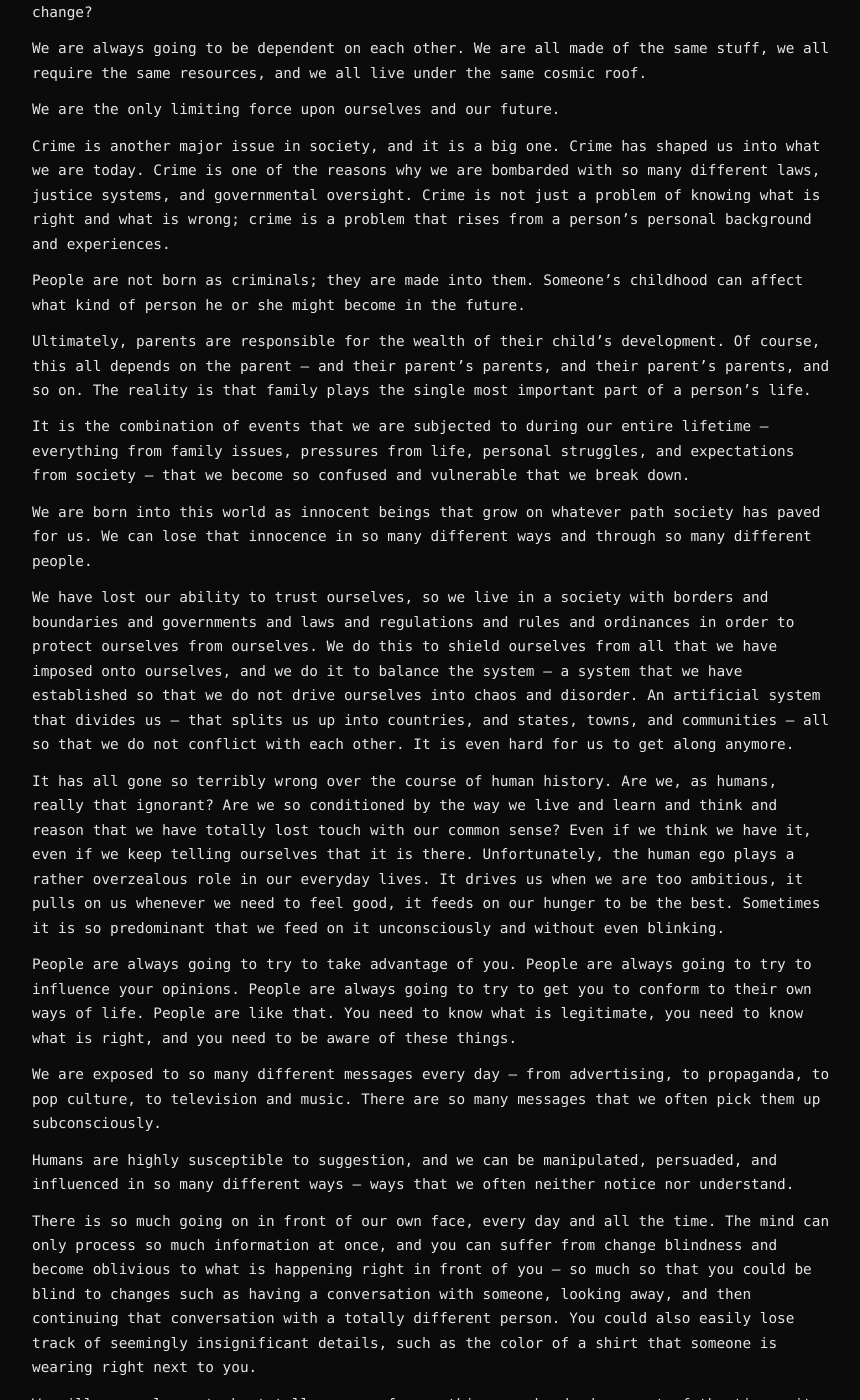
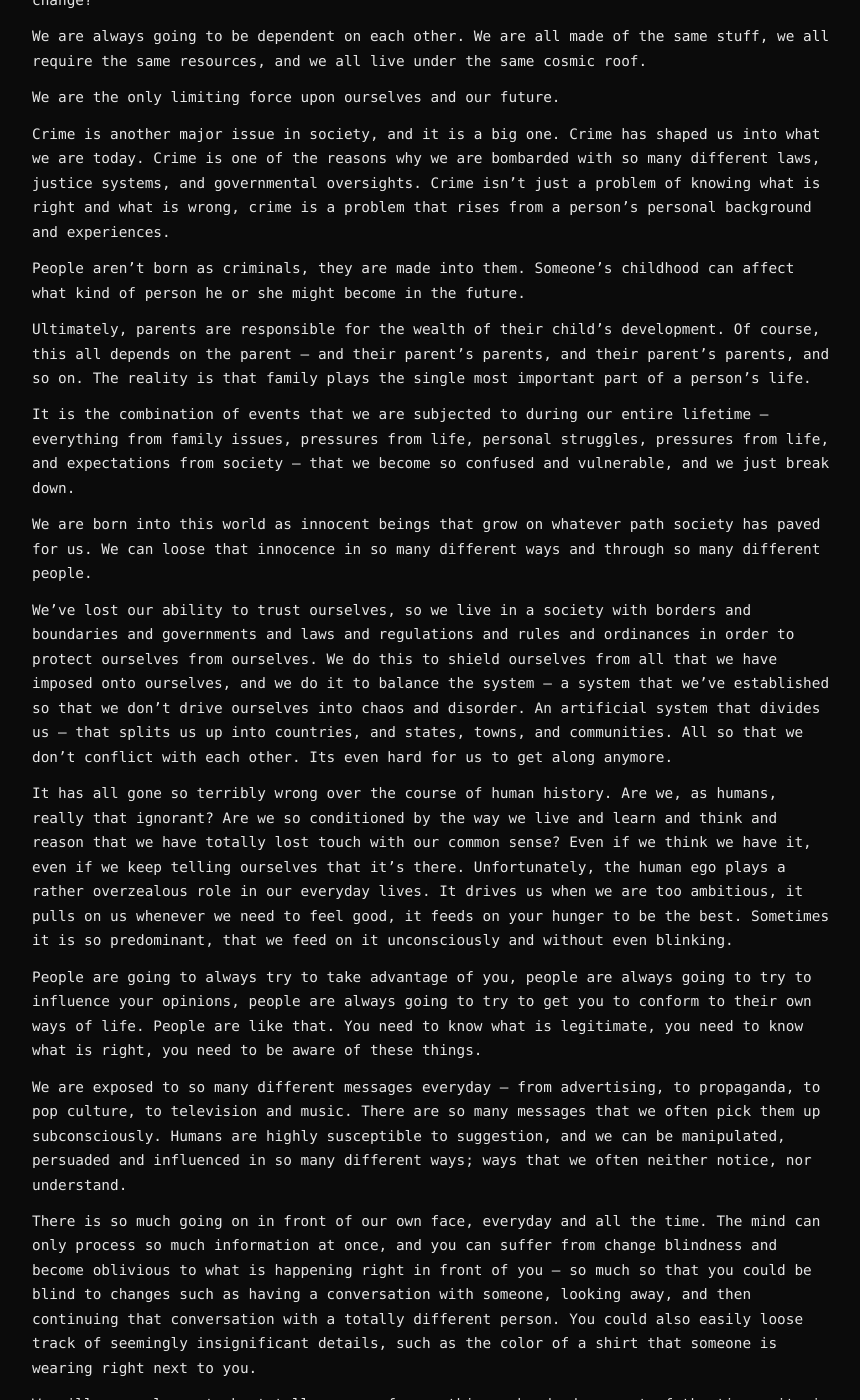
Before and after one commit to raelovejoy/raelog, a Jekyll site: the page built from _posts/2008-02-14-archive-2008-on-life-the-world-and-society.md, in a window 1280 px wide and 1400 px high, scrolled down 3374 px. Shown: the whole window, without its empty margins (208-1068 px from the left). Built offline with Jekyll 4.4.1, drawn with Linux system fonts in a browser that asks for light colours; some of the changed text lies outside the part shown.

Commit message:
Update 2008-02-14-archive-2008-on-life-the-world-and-society.md

```diff
--- a/_posts/2008-02-14-archive-2008-on-life-the-world-and-society.md
+++ b/_posts/2008-02-14-archive-2008-on-life-the-world-and-society.md
@@ -12,69 +12,68 @@
 
 ---
 
-Sometimes I think we, as human beings, need to take a good step back and simply notice all that we have been missing out on from our hard-pressed lives; lives which are continuously bound by the daily weight of work and stress. As humans, it is absolutely essential to remember to step back every so often and just notice things: the crisp smell of clean air (if you are lucky); the gentle touch of grass; the soft warmth of the sun; the relaxing sound of a forest; the sight of birds flying effortlessly through the air; and the beauty of a sunset.
+Sometimes I think we, as human beings, need to take a good step back and simply notice all that we have been missing out on from our hard-pressed lives; lives which are continuously bound by the daily weight of work and stress. As humans, it is absolutely essential to remember to step back every so often and just notice things: The crisp smell of clean air (if you are lucky); the gentle touch of grass; the soft warmth of the sun; the relaxing sound of a forest; the sight of birds flying effortlessly through the air; and the beauty of a sunset.
 
-There is so much that all of us take for granted, but we are so distracted by our nearly robotic lives that we have unfortunately become oblivious of and desensitized to the awe and wonder of the natural world, which is all around us. We constantly fear the unpredictability of weather and its effects on human society. We try to avoid things like rain and snow because it interferes with our ability to carry out our daily lives in comfort, and we panic in really bad weather, or during natural disasters -- where for the most part, we are ill-prepared.
+There is so much that all of us take for granted, but we are so distracted by our nearly robotic lives that we have unfortunately become oblivious of and desensitized to the awe and wonder of the natural world, which is all around us. We constantly fear the unpredictability of weather and its effects on human society. We try to avoid things like rain and snow because it interferes with our ability to carry out our daily lives in comfort; and we panic in really bad weather, or during natural disasters— where for the most part, we are ill-prepared.
 
-Over hundreds of thousands of years, we have almost completely forgotten about our most basic natural abilities -- especially our ability to survive in the wild; our ability to adapt to varying situations and environments; our ability to live self-sufficiently -- with only what we need, without modern tools and technologies; our ability to live in a world without unnecessary medicines -- by utilizing plants, trees, and other natural resources; and our ability to live in harmony with one another -- and the natural world.
+Over hundreds of thousands of years, we have almost completely forgotten about our most basic natural abilities— especially our ability to survive in the wild; our the ability to adapt to varying situations and environments; our ability to live self-sufficiently— with only what we need, without modern tools and technologies; our ability to live in a world without (unnecessary) medicines— by utilizing plants, trees, and other natural resources; and our ability to live in harmony with one another— and the natural world.
 
 We should be embracing nature, not ignoring it; not fearing it.
 
-Like it or not, we live in a world that has the ability to harm us -- naturally or not. Man-made threats -- such as war, overpopulation, waste, pollution, climate change, toxins, resource depletion, habitat destruction, and land degradation -- all pose a significant threat to both humans and wildlife.
+Like it or not, we live in a world that has the ability to harm us— naturally or not. Man-made threats— such as war, overpopulation, waste, pollution, climate change, toxins, resource depletion, habitat destruction, and land degradation— all pose a significant threat to both humans and wildlife.
 
-We also have the ability to protect ourselves from these things -- that is, if we are willing to help ourselves pioneer necessary solutions -- and not just technologically -- no matter what the cost.
+We also have the ability to protect ourselves from these things— that is, if we are willing to help ourselves pioneer necessary solutions—and not just technologically— no matter what the cost.
 
-It is our responsibility to take care of what we have affected and infected with our harmful waste and negative habits. Like it or not, we must sacrifice some basic conveniences so we can live efficiently, and in harmony with our environment. We need to be developing new and more efficient technologies as well as producing clean, renewable energy. Of course, the cost of producing new technologies that are efficient will be significantly higher than what we have now, but the cost of doing nothing will not come without severe consequences -- and even greater costs.
+It is our responsibility to take care of what we have effected and infected with our harmful waste and negative habits. Like it or not, we must sacrifice some basic conveniences so we can live efficiently, and in harmony with our environment. We need to be developing new and more efficient technologies as well as producing clean, renewable energy. Of course, the cost of producing new technologies that are efficient will be significantly higher than what we have now, but the cost of doing nothing will not come without severe consequences— and even greater costs.
 
-Our dependency on the very things that are harming us -- our transportation, our fuel, our homes, our products, our population, and our waste -- are without a doubt, the biggest threats that we face today.
+Our dependency on the very things that are harming us— our transportation, our fuel, our homes, our products, our population, and our waste— are without a doubt, the biggest threats that we face today.
 
-We have become so dependent, so manipulated by ourselves. We have put politics and economics in front of our most basic and fundamental rights, needs, and abilities as human beings. We have put the economy in front of our ability to advance forward with new technology in order for us to change at a much faster rate.
+We’ve become so dependent, so manipulated by ourselves. We’ve put politics and economics in front of our most basic and fundamental rights, needs, and abilities as human beings. We’ve put the economy in front of our ability to advance forward with new technology in order for us to change at a much faster rate.
+We’ve basically limited the ability to protect ourselves from worldwide problems because of the size of our budgets. We try to balance the economy on a scale, and try to convince ourselves that the economy is more important than the entire planet — especially when it comes to dealing with international disasters, whether they be natural or man-made.
 
-We have basically limited the ability to protect ourselves from worldwide problems because of the size of our budgets. We try to balance the economy on a scale, and try to convince ourselves that the economy is more important than the entire planet -- especially when it comes to dealing with international disasters, whether they be natural or man-made.
+We are told that we should protect our children from everything — and that everything is a potential danger to them. Yes, we live in a dangerous world, and it is only natural to want to protect our children, but there comes a point where we are overprotecting them. We childproof everything, we set rules for them, and we only teach them about the dangers of everything.
 
-We are told that we should protect our children from everything -- and that everything is a potential danger to them. Yes, we live in a dangerous world, and it is only natural to want to protect our children, but there comes a point where we are overprotecting them. We childproof everything, we set rules for them, and we only teach them about the dangers of everything.
+We should be allowing them the chance to explore these things, so that they don’t grow up in a world of fear and uncertainty. In many ancient civilizations, children were able to do things like own a knife, use a bow and arrow, utilize fire, and learn dangerous skills early on.
 
-We should be allowing them the chance to explore these things, so that they do not grow up in a world of fear and uncertainty. In many ancient civilizations, children were able to do things like own a knife, use a bow and arrow, utilize fire, and learn dangerous skills early on.
-
-Children have the amazing ability to learn quickly, and at an early age. If we allow them to explore their world, then they will not freak out later on when they do make a mistake -- and they will be that much stronger, smarter, safer, and more responsible.
+Children have the amazing ability to learn quickly, and at an early age. If we allow them to be explore their world, than they won’t freak out later on when they do make a mistake — and they will be that much stronger, smarter, safer, and more responsible.
 
 We live in a sort of socially constructed reality, where we are shaped and molded and conditioned by our society rather than our own natural lives as human beings. We are born into a world of rules and standards and expectations.
 
-It is like we have completely forgotten about who we really are.
+It’s like we’ve completely forgot about who we really are.
 
 Just try to imagine being born on an uninhabited island, with no government or rules or problems, and then imagine trying to build a whole new civilization from this.
 
-A great number of early civilizations were formed just like that, and many still exist today -- some who have never met modern society, some who have never experienced modern technology, and some who are not bound to the same politics as us.
+A great number of early civilizations were formed just like that, and many still exist today — some who have never met modern society, some who have never experienced modern technology, and some who aren’t bound to the same politics as us.
 
-They have survived on nothing more than their surrounding environment, and the dependency on nature -- which played a crucial part of their everyday lives.
+They’ve survived on nothing more than their surrounding environment, and the dependency on nature — which played a crucial part of their everyday lives.
 
-They respected nature with great honor and appreciation, and always gave back what they took from it -- some tribes would go as far as sacrificing themselves in the name of nature.
+They respected nature with great honor and appreciation, and always gave back what they took from it — some tribes would go as far as sacrificing themselves in the name of nature.
 
-Nature was more than a resource to them; nature was a part of them; nature was a life force; nature was everything.
+Nature was more than a resource to them, nature was a part of them, nature was a life force, nature was everything.
 
-We saw these people as "uncivilized" and "primitive," and they saw us as "barbaric" and "unnatural." We were two completely opposite peoples.
+We saw these people as “uncivilized” and “primitive,” and they saw us as “barbaric” and “unnatural.” We were two completely opposite peoples.
 
 We were both completely different, and that frightened us. We had dissimilar beliefs and views on the world, and that brought us into conflict.
 
-Try imagining two entirely unalike civilizations, both of whom have spent thousands of years in separate parts of the world -- isolated from each other, teaching, learning, and practicing different philosophies, different theories, different ideologies, and different ways of thinking.
+Try imagining two entirely unalike civilizations, both whom have spent thousands of years in separate parts of the world — isolated from each other, teaching, learning, and practicing different philosophies, different theories, different ideology, and different ways of thinking.
 
-Imagine that, and then multiply the number of different cultures, societies, and civilizations hundreds and thousands of times over. Billions of people with vast and immeasurable amounts of variation.
+Imagine that, and then multiply the number of different cultures, societies and civilizations hundreds and thousands of times over. Billions of people with vast and immeasurable amounts of variation.
 
 Sooner or later we all end up discovering each other, and sooner or later we all end up fighting to defend our ways of living, thinking, and existing.
 
-As the only beings on Earth that are capable of possessing intelligence, it was, in effect, inevitable that we have evolved into who we are. We fight for survival, we fight for our beliefs, we fight for everything.
+As the only beings on Earth that are capable of possessing intelligence, it was, in effect, inevitable that we’ve evolved into who we are. We fight for survival, we fight for our beliefs, we fight for everything.
 
 Like it or not, all life is forced to live with each other, and that is how it will always be.
 
-We must forget our petty conflicts and our paltry differences. We need to band together as a community, we need to help each other as a humanity, we need to fight for what really matters -- because we are all inhabitants of the same world.
+We must forget our petty conflicts and our paltry differences. We need to band together as a community, we need to help each other as a humanity, we need to fight for what really matters — because we are all inhabitants of the same world.
 
 We are the cure for our condition, we are the answer to our questions, we are the solution to our problems. We are human beings, and we are one voice with many faces.
 
-If we fail to apply all that we know and are capable of to our lives in a constructive manner, then we will risk an uncertain future.
+If we fail to apply all that we know and are capable of to our lives in a constructive manner, than we will risk an uncertain future.
 
-Should we not be investing our knowledge and abilities as human beings in order to save ourselves from ourselves?
+Shouldn’t we be investing our knowledge and abilities as human beings in order to save ourselves from ourselves?
 
-If we fail to live together in peace, we will fight each other until there is nothing left of us, or our world. We will all risk losing everything that we have accomplished over thousands of centuries and generations.
+If we fail to live together in peace, we will fight each other until there is nothing left of us, or our world. We will all risk loosing everything that we’ve accomplished over thousands of centuries and generations.
 
 Are we really going to wait for disaster, devastation, and destruction before we finally change?
 
@@ -82,39 +81,38 @@
 
 We are the only limiting force upon ourselves and our future.
 
-Crime is another major issue in society, and it is a big one. Crime has shaped us into what we are today. Crime is one of the reasons why we are bombarded with so many different laws, justice systems, and governmental oversight. Crime is not just a problem of knowing what is right and what is wrong; crime is a problem that rises from a person's personal background and experiences.
+Crime is another major issue in society, and it is a big one. Crime has shaped us into what we are today. Crime is one of the reasons why we are bombarded with so many different laws, justice systems, and governmental oversights. Crime isn’t just a problem of knowing what is right and what is wrong, crime is a problem that rises from a person’s personal background and experiences.
 
-People are not born as criminals; they are made into them. Someone's childhood can affect what kind of person he or she might become in the future.
+People aren’t born as criminals, they are made into them. Someone’s childhood can affect what kind of person he or she might become in the future.
 
-Ultimately, parents are responsible for the wealth of their child's development. Of course, this all depends on the parent -- and their parent's parents, and their parent's parents, and so on. The reality is that family plays the single most important part of a person's life.
+Ultimately, parents are responsible for the wealth of their child’s development. Of course, this all depends on the parent — and their parent’s parents, and their parent’s parents, and so on. The reality is that family plays the single most important part of a person’s life.
 
-It is the combination of events that we are subjected to during our entire lifetime -- everything from family issues, pressures from life, personal struggles, and expectations from society -- that we become so confused and vulnerable that we break down.
+It is the combination of events that we are subjected to during our entire lifetime — everything from family issues, pressures from life, personal struggles, pressures from life, and expectations from society — that we become so confused and vulnerable, and we just break down.
 
-We are born into this world as innocent beings that grow on whatever path society has paved for us. We can lose that innocence in so many different ways and through so many different people.
+We are born into this world as innocent beings that grow on whatever path society has paved for us. We can loose that innocence in so many different ways and through so many different people.
 
-We have lost our ability to trust ourselves, so we live in a society with borders and boundaries and governments and laws and regulations and rules and ordinances in order to protect ourselves from ourselves. We do this to shield ourselves from all that we have imposed onto ourselves, and we do it to balance the system -- a system that we have established so that we do not drive ourselves into chaos and disorder. An artificial system that divides us -- that splits us up into countries, and states, towns, and communities -- all so that we do not conflict with each other. It is even hard for us to get along anymore.
+We’ve lost our ability to trust ourselves, so we live in a society with borders and boundaries and governments and laws and regulations and rules and ordinances in order to protect ourselves from ourselves. We do this to shield ourselves from all that we have imposed onto ourselves, and we do it to balance the system — a system that we’ve established so that we don’t drive ourselves into chaos and disorder. An artificial system that divides us — that splits us up into countries, and states, towns, and communities. All so that we don’t conflict with each other. Its even hard for us to get along anymore.
 
-It has all gone so terribly wrong over the course of human history. Are we, as humans, really that ignorant? Are we so conditioned by the way we live and learn and think and reason that we have totally lost touch with our common sense? Even if we think we have it, even if we keep telling ourselves that it is there. Unfortunately, the human ego plays a rather overzealous role in our everyday lives. It drives us when we are too ambitious, it pulls on us whenever we need to feel good, it feeds on our hunger to be the best. Sometimes it is so predominant that we feed on it unconsciously and without even blinking.
+It has all gone so terribly wrong over the course of human history. Are we, as humans, really that ignorant? Are we so conditioned by the way we live and learn and think and reason that we have totally lost touch with our common sense? Even if we think we have it, even if we keep telling ourselves that it’s there. Unfortunately, the human ego plays a rather overzealous role in our everyday lives. It drives us when we are too ambitious, it pulls on us whenever we need to feel good, it feeds on your hunger to be the best. Sometimes it is so predominant, that we feed on it unconsciously and without even blinking.
 
-People are always going to try to take advantage of you. People are always going to try to influence your opinions. People are always going to try to get you to conform to their own ways of life. People are like that. You need to know what is legitimate, you need to know what is right, and you need to be aware of these things.
+People are going to always try to take advantage of you, people are always going to try to influence your opinions, people are always going to try to get you to conform to their own ways of life. People are like that. You need to know what is legitimate, you need to know what is right, you need to be aware of these things.
 
-We are exposed to so many different messages every day -- from advertising, to propaganda, to pop culture, to television and music. There are so many messages that we often pick them up subconsciously.
+We are exposed to so many different messages everyday — from advertising, to propaganda, to pop culture, to television and music. There are so many messages that we often pick them up subconsciously.
+Humans are highly susceptible to suggestion, and we can be manipulated, persuaded and influenced in so many different ways; ways that we often neither notice, nor understand.
 
-Humans are highly susceptible to suggestion, and we can be manipulated, persuaded, and influenced in so many different ways -- ways that we often neither notice nor understand.
+There is so much going on in front of our own face, everyday and all the time. The mind can only process so much information at once, and you can suffer from change blindness and become oblivious to what is happening right in front of you — so much so that you could be blind to changes such as having a conversation with someone, looking away, and then continuing that conversation with a totally different person. You could also easily loose track of seemingly insignificant details, such as the color of a shirt that someone is wearing right next to you.
 
-There is so much going on in front of our own face, every day and all the time. The mind can only process so much information at once, and you can suffer from change blindness and become oblivious to what is happening right in front of you -- so much so that you could be blind to changes such as having a conversation with someone, looking away, and then continuing that conversation with a totally different person. You could also easily lose track of seemingly insignificant details, such as the color of a shirt that someone is wearing right next to you.
+We will never learn to be totally aware of everything a hundred precent of the time — its in our nature to forget things, otherwise we would go insane trying to process everything at once.
 
-We will never learn to be totally aware of everything one hundred percent of the time -- it is in our nature to forget things; otherwise, we would go insane trying to process everything at once.
+Speaking of the mind, it is a good idea to keep an open mind about everything you learn, and learn everything you can about everything you can, even if it might be something that really doesn’t interest you.
 
-Speaking of the mind, it is a good idea to keep an open mind about everything you learn, and learn everything you can about everything you can, even if it might be something that really does not interest you.
+There is a wealth of information out there, and it is up to you to take advantage of it. Ultimately, you will become a better, more conscience, more mindful, more enlightened, more well-informed individual.
 
-There is a wealth of information out there, and it is up to you to take advantage of it. Ultimately, you will become a better, more conscious, more mindful, more enlightened, more well-informed individual.
+Be at peace with yourself, and the world you live in. Take the time to appreciate life — the good and the bad, for every challenge brings greater understanding, and will help you become more aware of your own limits.
 
-Be at peace with yourself, and the world you live in. Take the time to appreciate life -- the good and the bad -- for every challenge brings greater understanding, and will help you become more aware of your own limits.
+Know your abilities as a person, and find new ways to develop them. Overcome obstacles — both mental and physical.
 
-Know your abilities as a person, and find new ways to develop them. Overcome obstacles -- both mental and physical.
-
-See things as they are, and not as others might want you to see them, but be open about everything -- just do not open yourself to corruption.
+See things as they are, and not as others might want you to see them, but be open about everything — just don’t open yourself to corruption.
 
 It is important for you to realize who you are as a person, and understand where you came from, where you are, and where you want to go.
 
```
